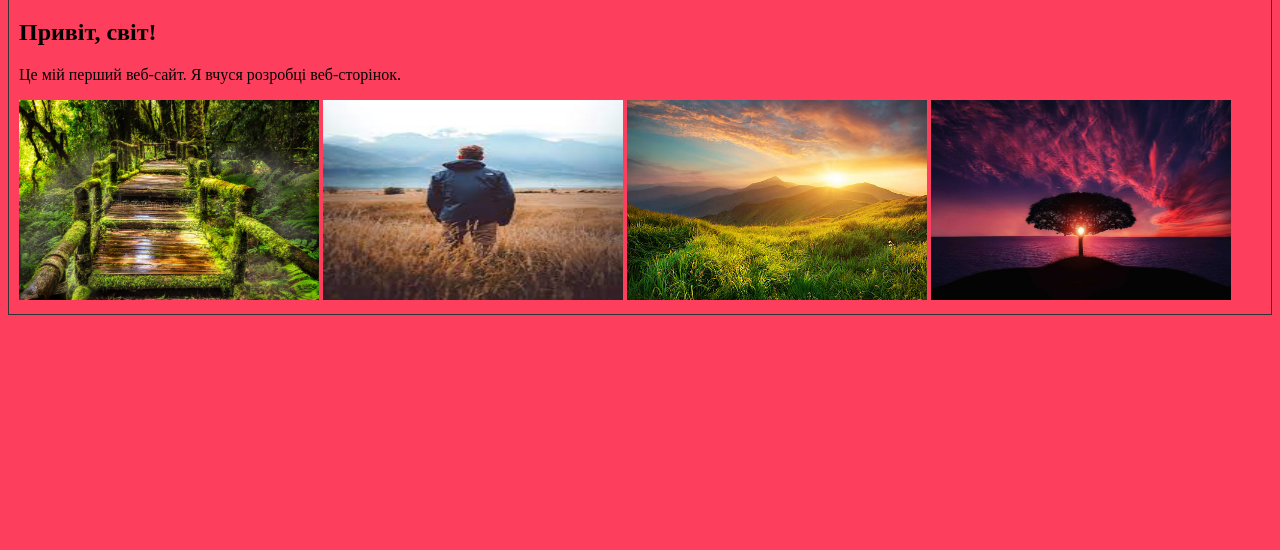
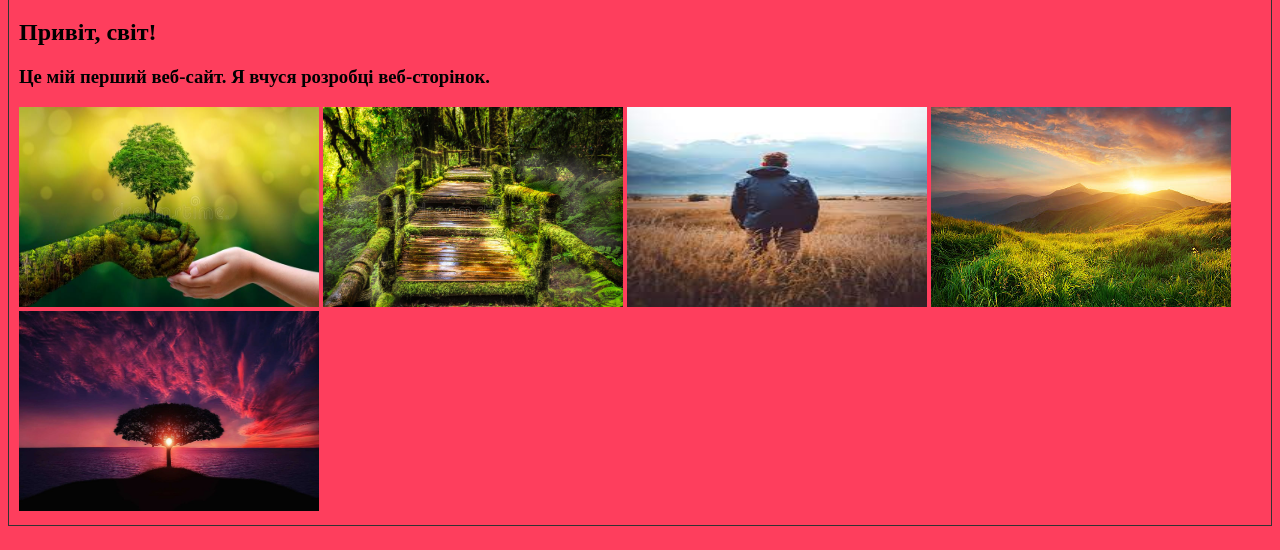
Before and after one commit to andreyrezreznicenko/MyRR_RA, a plain HTML site: page index.html in a window 1280 px wide. Shown: the part 80-630 px from the top of the page. Drawn offline with Linux system fonts and the light colour scheme.

Commit message:
modify index.html

```diff
--- a/index.html
+++ b/index.html
@@ -3,14 +3,15 @@
 <head>
   <title>Мій перший веб-сайт</title>
   <link rel=STYLESHEET TYPE="text/css" HREF="styles/body.css">
-<link rel=STYLESHEET TYPE="text/css" HREF="styles/h1.css">
+  <link rel=STYLESHEET TYPE="text/css" HREF="styles/h3.css">
+  <link rel=STYLESHEET TYPE="text/css" HREF="styles/h1.css">
   <link rel=STYLESHEET TYPE="text/css" HREF="styles/h2.css">
 </head>
 <body>
     <h1>Ласкаво просимо на мій веб-сайт!</h1>
     <h2>Привіт, світ!</h2>
-    <p>Це мій перший веб-сайт. Я вчуся розробці веб-сторінок.</p>
-
+    <h3>Це мій перший веб-сайт. Я вчуся розробці веб-сторінок.</h3>
+    <img src="images2/5.jpg" alt="Зображення" width="300" height="200">
     <img src="images/1.jpg" alt="Зображення" width="300" height="200">
     <img src="images2/4.jpg" alt="Зображення" width="300" height="200">
     <img src="images2/3.jpg" alt="Зображення" width="300" height="200">
```
